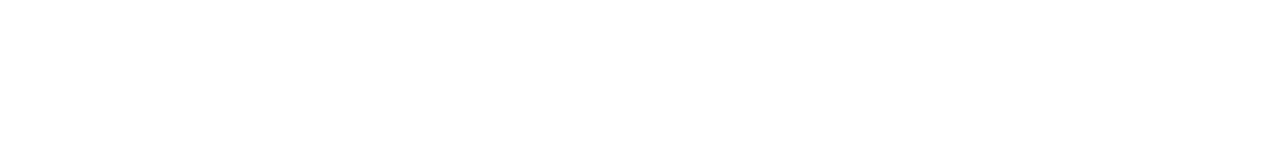
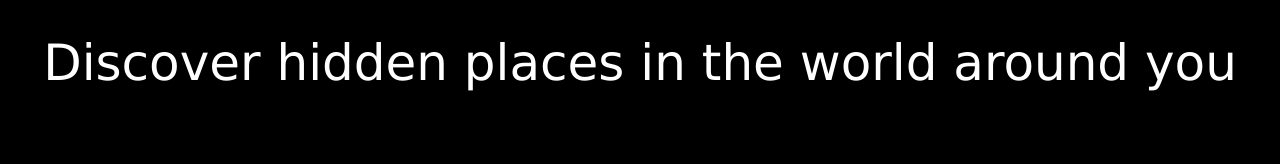
Before and after one commit to daria-sanchez/excursion, a plain HTML site: page index.html in a window 1280 px wide. Drawn offline with Linux system fonts and the light colour scheme.

Commit message:
added main header style

```diff
--- a/index.html
+++ b/index.html
@@ -0,0 +1,16 @@
+<!DOCTYPE html>
+<html lang="en">
+    <head>
+        <meta charset="UTF-8">
+        <meta name="viewport" content="width=device-width, initial-scale=1.0">
+        <meta http-equiv="X-UA-Compatible" content="ie-edge">
+        <title>Excursion</title>
+        <link rel="stylesheet" type="text/css" href="resources/css/style.css">
+    </head>
+    <body>
+        <h1 class="header--main">Discover hidden places in the world around you</h1>
+       <p>a href="#">Download Excursion (Coming Soon!)</a></p>
+
+
+    </body>
+    </html>
--- a/resources/css/style.css
+++ b/resources/css/style.css
@@ -1,4 +1,11 @@
 body {
-    background-color: #000;
+    background-color: #000000;
     text-align: center;
-    font family: Verdana, Geneva, Tahoma, sans-serif;
+    font-family: Verdana, Geneva, Tahoma, sans-serif;
+}
+
+.header--main {
+    font-weight: normal;
+    font-size: 50px;
+    color: #ffffff;
+}
```
